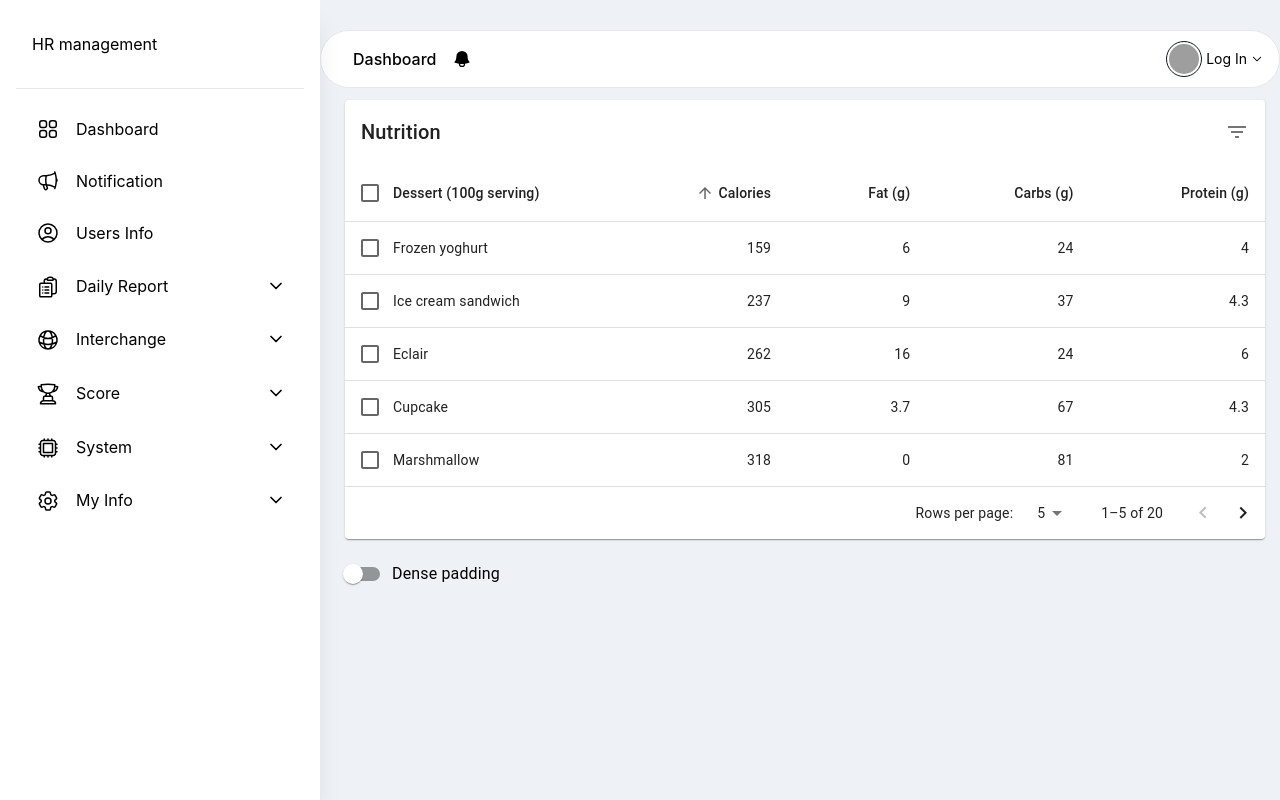
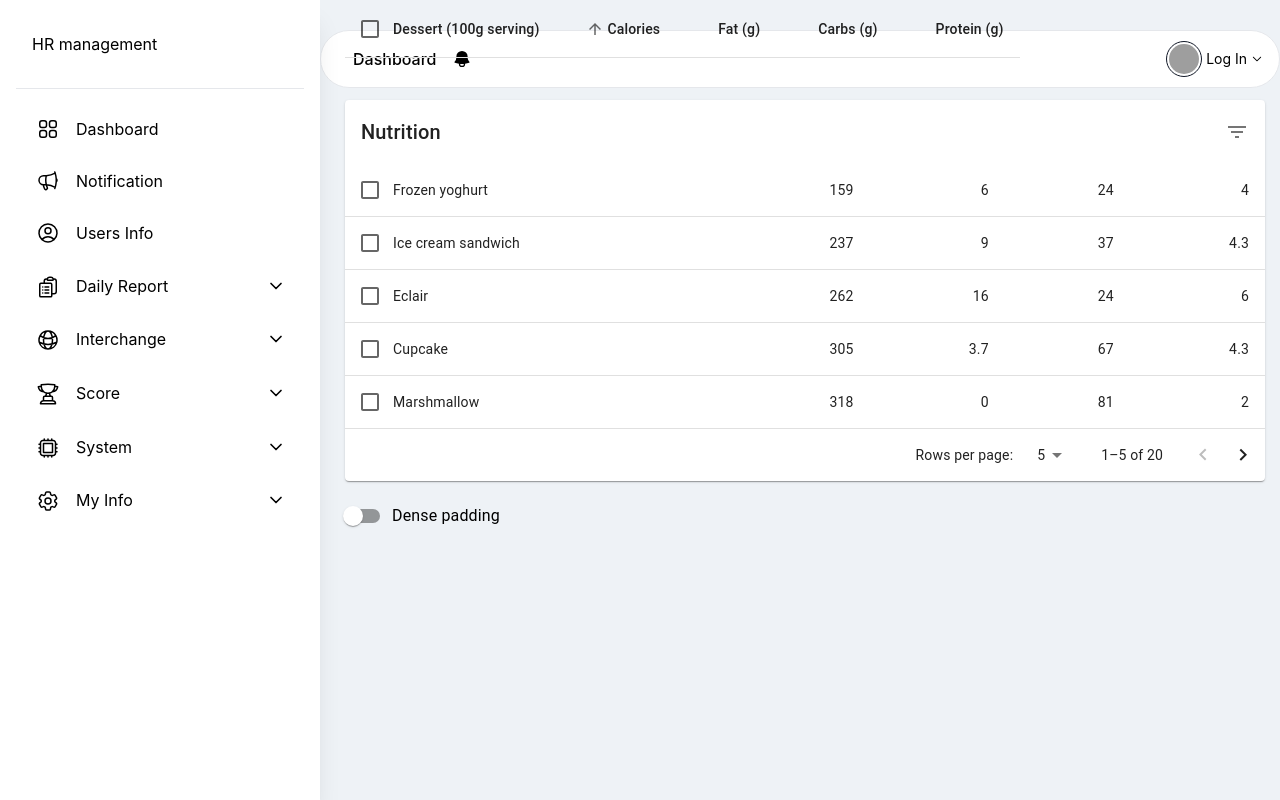
Before and after one commit to Githubinspiration/test_task, a React (Create React App) app: page / in a window 1280 px wide. Shown: the top 800 px of the page. Built offline with nearby package versions, Linux system fonts and the light colour scheme; grey boxes are pictures that could not be loaded.

Commit message:
fix update

```diff
--- a/src/routes/index.js
+++ b/src/routes/index.js
@@ -1,5 +1,6 @@
 import React from 'react';
 import { Routes, Route } from 'react-router-dom';
+import Notification from '../views/notification'
 import PublicRoutes from './public';
 
 const AppRoutes = () => (
@@ -8,6 +9,18 @@ const AppRoutes = () => (
       path="/"
       element={<PublicRoutes />}
     />
+    <Route
+      path="/notification"
+      element={<Notification />}
+    />
+    <Route
+      path="/"
+      element={<PublicRoutes />}
+    />
+    <Route
+      path="/"
+      element={<PublicRoutes />}
+    />
   </Routes>
 );
 
--- a/src/views/dashboard/index.js
+++ b/src/views/dashboard/index.js
@@ -11,7 +11,7 @@ const Dashboard = () => {
         <div className="w-full fixed pl-[320px] top-[30px] left-0">
           <ComplexNavbar />
         </div>
-        <div className="w-100% h-screen px-[15px] pb-[15px] pt-[100px]">
+        <div className="w-100% h-screen px-[15px] pb-[15px] pt-[100px] overflow-auto">
             <Notification />
         </div>
         <div className="w-100% h-screen px-[15px] pb-[15px] pt-[100px]">
--- a/src/views/notification.js
+++ b/src/views/notification.js
@@ -1,4 +1,3 @@
-
 import * as React from 'react';
 import PropTypes from 'prop-types';
 import { alpha } from '@mui/material/styles';
@@ -123,15 +122,15 @@ const headCells = [
 ];
 
 function EnhancedTableHead(props) {
-  const { onSelectAllClick, order, orderBy, numSelected, rowCount, onRequestSort } =
+  const { onSelectAllClick, order, orderBy, numSelected, rowCount, onRequestSort, classname } =
     props;
   const createSortHandler = (property) => (event) => {
     onRequestSort(event, property);
   };
 
   return (
-    <TableHead>
-      <TableRow className='sticky'>
+    <TableHead className={classname}>
+      <TableRow>
         <TableCell padding="checkbox">
           <Checkbox
             color="primary"
@@ -176,6 +175,7 @@ EnhancedTableHead.propTypes = {
   order: PropTypes.oneOf(['asc', 'desc']).isRequired,
   orderBy: PropTypes.string.isRequired,
   rowCount: PropTypes.number.isRequired,
+  classname: PropTypes.string.isRequired,
 };
 
 function EnhancedTableToolbar(props) {
@@ -320,6 +320,7 @@ export default function Notification() {
               onSelectAllClick={handleSelectAllClick}
               onRequestSort={handleRequestSort}
               rowCount={rows.length}
+              classname={'fixed top-0'}
             />
             <TableBody>
               {visibleRows.map((row, index) => {
```
Also changed, not shown: src/layouts/sidebar.js (+4 -3 lines).
